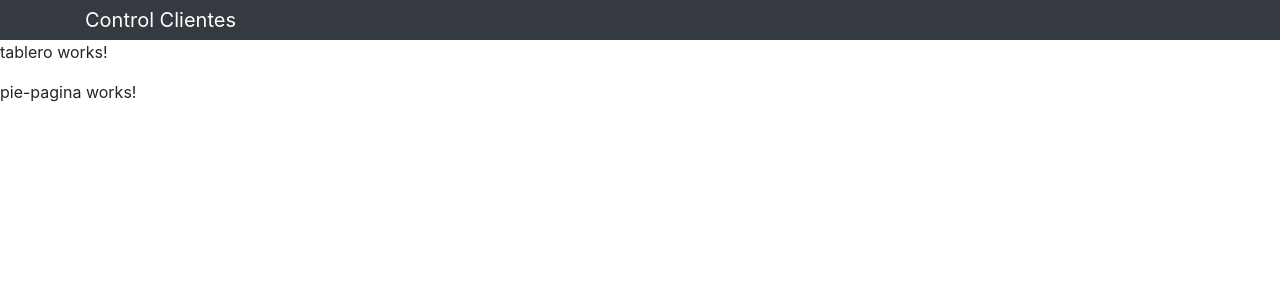
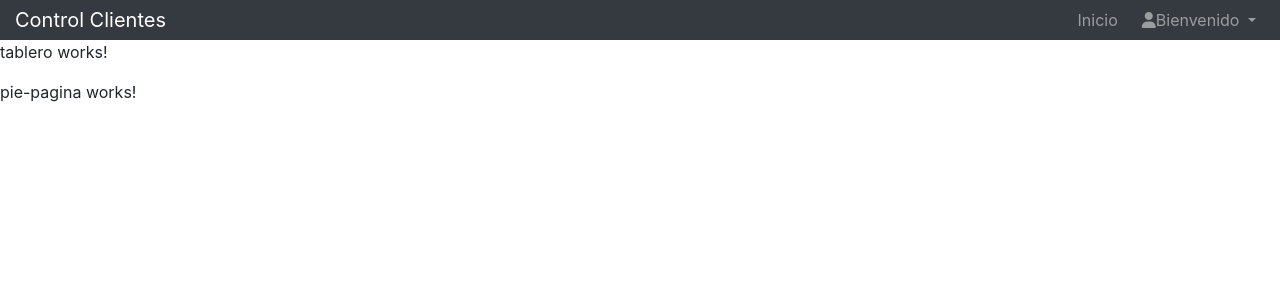
Before and after one commit to bassdevyer/control-clientes, an Angular app: page / in a window 1280 px wide. Shown: the top 300 px of the page. Built offline with nearby package versions, Linux system fonts and the light colour scheme.

Commit message:
Header component

```diff
--- a/src/app/componentes/cabecero/cabecero.component.html
+++ b/src/app/componentes/cabecero/cabecero.component.html
@@ -3,8 +3,30 @@
     <a routerLink="/" class="navbar-brand">Control Clientes</a>
     <button class="navbar-toggler" data-toggle="collapse" data-target="#navbarCollapse">
       <span class="navbar-toggler-icon"></span>
-
     </button>
   </div>
 
+  <div class="collapse navbar-collapse" id="navbarCollapse">
+    <ul class="navbar-nav">
+      <li class="nav-item px-2">
+        <a routerLink="/" class="nav-link">Inicio</a>
+      </li>
+
+    </ul>
+    <ul class="navbar-nav ml-auto">
+      <li class="nav-item dropdown mr-3">
+        <a href="#" class="nav-link dropdown-toggle" data-toggle="dropdown">
+          <i class="fas fa-user"></i>Bienvenido
+        </a>
+        <div class="dropdown-menu">
+          <a routerLink="/configuracion" class="dropdown-item">
+            <i class="fas fa-cog"></i> Configuración
+          </a>
+
+        </div>
+      </li>
+
+    </ul>
+  </div>
+
 </nav>
```
